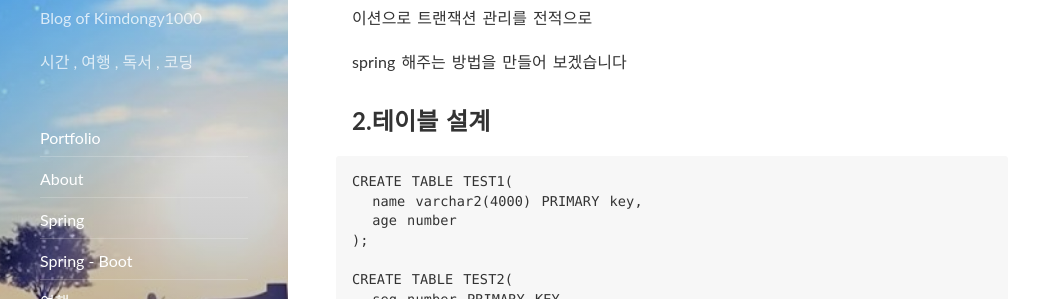
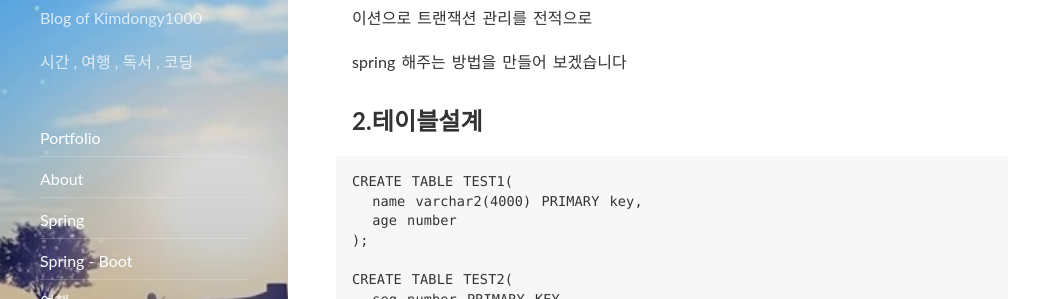
Before and after one commit to SH-Yeon93/SH-Yeon93.github.io, a Jekyll site: the page built from _posts/spring/2020-12-26-making-blog01.md, in a window 1280 px wide and 900 px high, scrolled down 487 px. Shown: the part 154-453 px from the top of the window, without its empty margins (0-1053 px from the left). Built offline with Jekyll 4.4.1, drawn with Linux system fonts in a browser that asks for light colours; nearby versions of some CDN libraries.

Commit message:
테스트

````diff
--- a/_posts/spring/2020-12-26-making-blog01.md
+++ b/_posts/spring/2020-12-26-making-blog01.md
@@ -13,7 +13,7 @@ comments: true
 
 - 목차
     - [1.개요](#개요)
-    - [2.테이블 설계](#테이블 설계)
+    - [2.테이블 설계](#테이블설계)
 
 
 ## 1. 개요
@@ -29,7 +29,7 @@ comments: true
 
 spring 해주는 방법을 만들어 보겠습니다
 
-## 2.테이블 설계
+## 2.테이블설계
 ```
 CREATE TABLE TEST1(
   name varchar2(4000) PRIMARY key,
````
